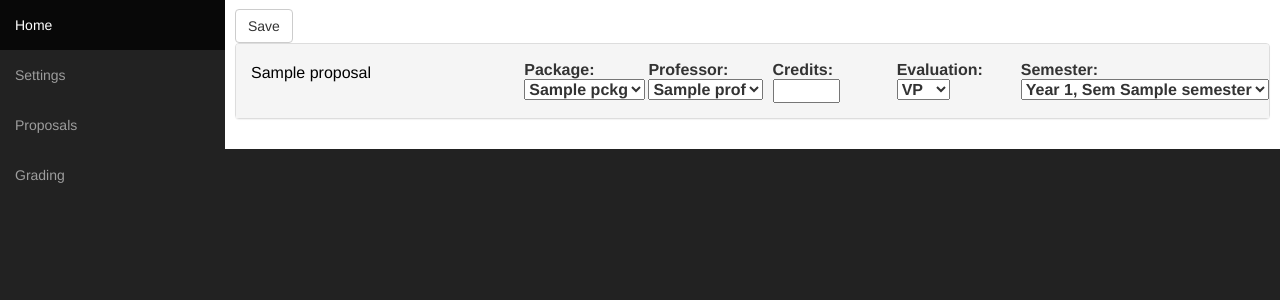
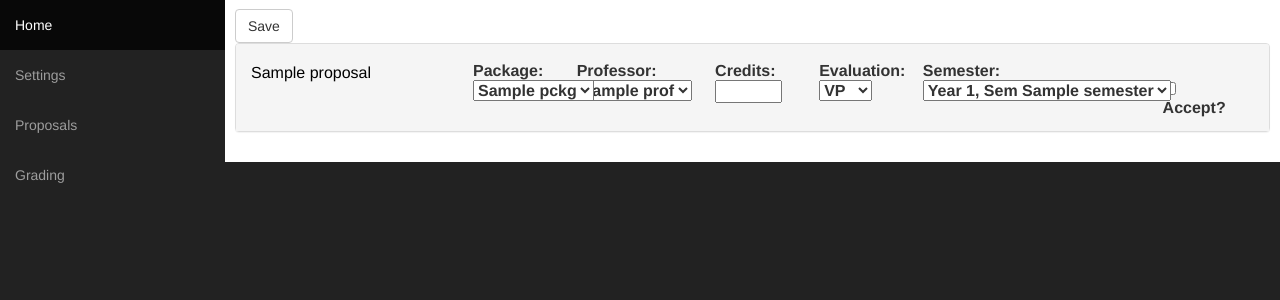
Before and after one commit to robert-sandor/student_management, a Flask app: template app/templates/professor_cod/proposals.html in a window 1280 px wide. Shown: the part 51-351 px from the top of the page. Run offline with Flask 2, Linux system fonts and the light colour scheme; the template is opened without the code that fills it: most values are stand-ins (such as "Sample title", 1, 10 or a date in 2020); some libraries are stand-ins or nearby versions.

Commit message:
Fixed positioning

```diff
--- a/app/templates/professor_cod/proposals.html
+++ b/app/templates/professor_cod/proposals.html
@@ -99,12 +99,12 @@
                     <h4 class="panel-title">
                         <div class="row">
                             <a data-toggle="collapse" data-parent="#accordion" href="#collapse{{ item.id }}">
-                                <div class="col-md-3 pagination-centered">{{ item.course_name }}</div>
+                                <div class="col-md-2 pagination-centered">{{ item.course_name }}</div>
                             </a>
 
-                            <div class="pkg-opt col-md-9">
-                                <div class="col-md-2 pagination-centered pull-right"
-                                     style="padding-top: 1.5em;">
+                            <div class="pkg-opt col-md-10">
+                                <div class="col-md-3 pagination-centered pull-right"
+                                     style="padding-top: 1.5em; padding-left: 14%;">
                                     <div class="checkbox{{ item.id }}">
                                         <label><input type="checkbox" name="checkbox"> Accept?</label>
                                     </div>
@@ -118,7 +118,8 @@
                                         </select>
                                     </label>
                                 </div>
-                                <div class="col-md-2 pagination-centered pull-right">
+                                <div class="col-md-2 pagination-centered pull-right"
+                                     style="padding-left: 6%;">
                                     <label> Evaluation:<br>
                                         <select class="eval_type{{ item.id }}">
                                                 <option>S</option>
@@ -127,7 +128,7 @@
                                         </select>
                                     </label>
                                 </div>
-                                <div class="col-md-2 pagination-centered pull-right">
+                                <div class="col-md-1 pagination-centered pull-right">
                                     <label> Credits:
                                         <input title="Number of credits" type="text" name="credits"
                                                maxlength="2" size="4" class="credits">
@@ -142,7 +143,8 @@
                                         </select>
                                     </label>
                                 </div>
-                                <div class="col-md-2 pagination-centered pull-right">
+                                <div class="col-md-2 pagination-centered pull-right"
+                                     style="padding-left: 6%;">
                                     <label> Package:
                                         <select class="package{{ item.id }}">
                                             {% for pckg in data.packages %}
```
